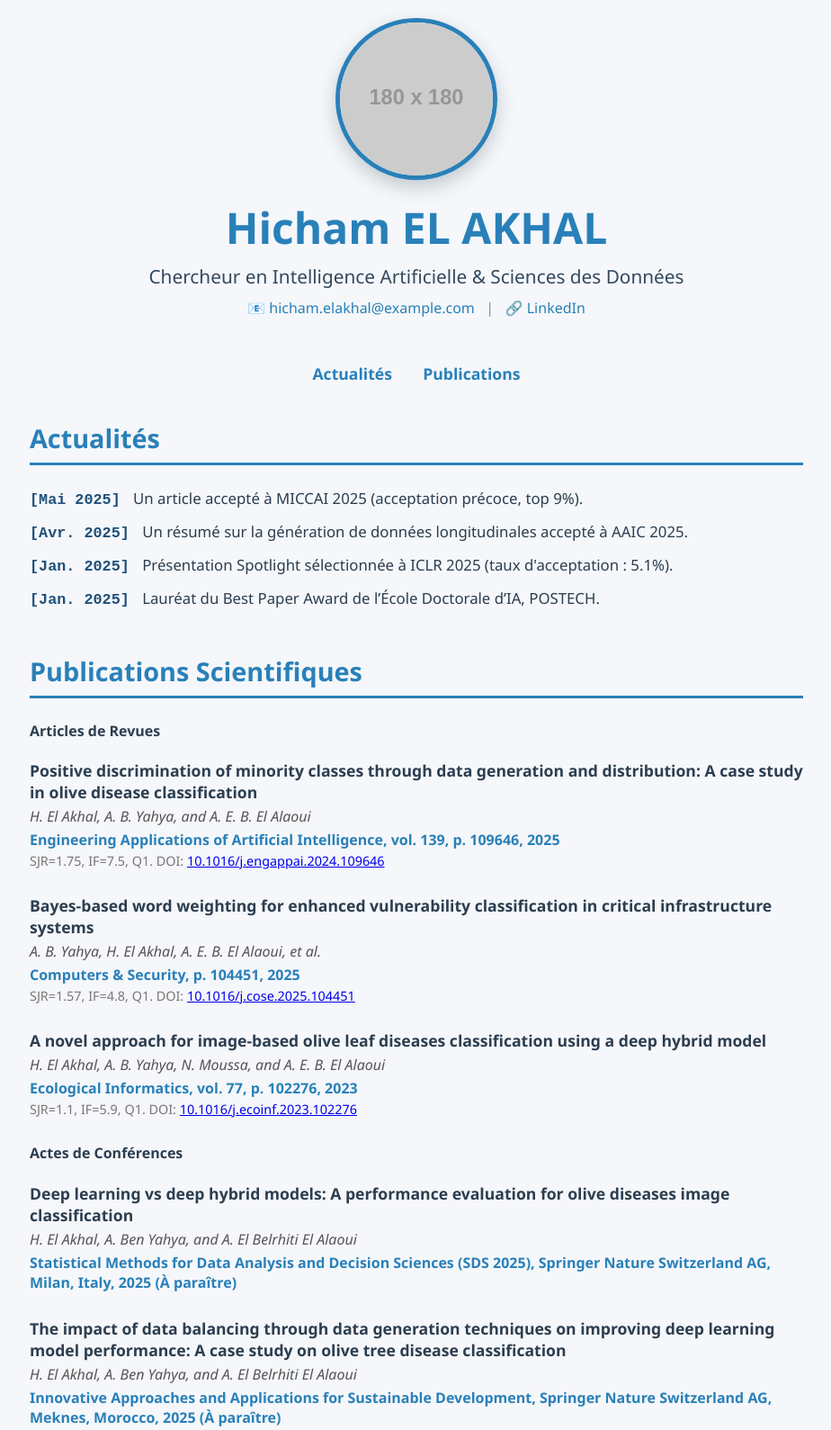
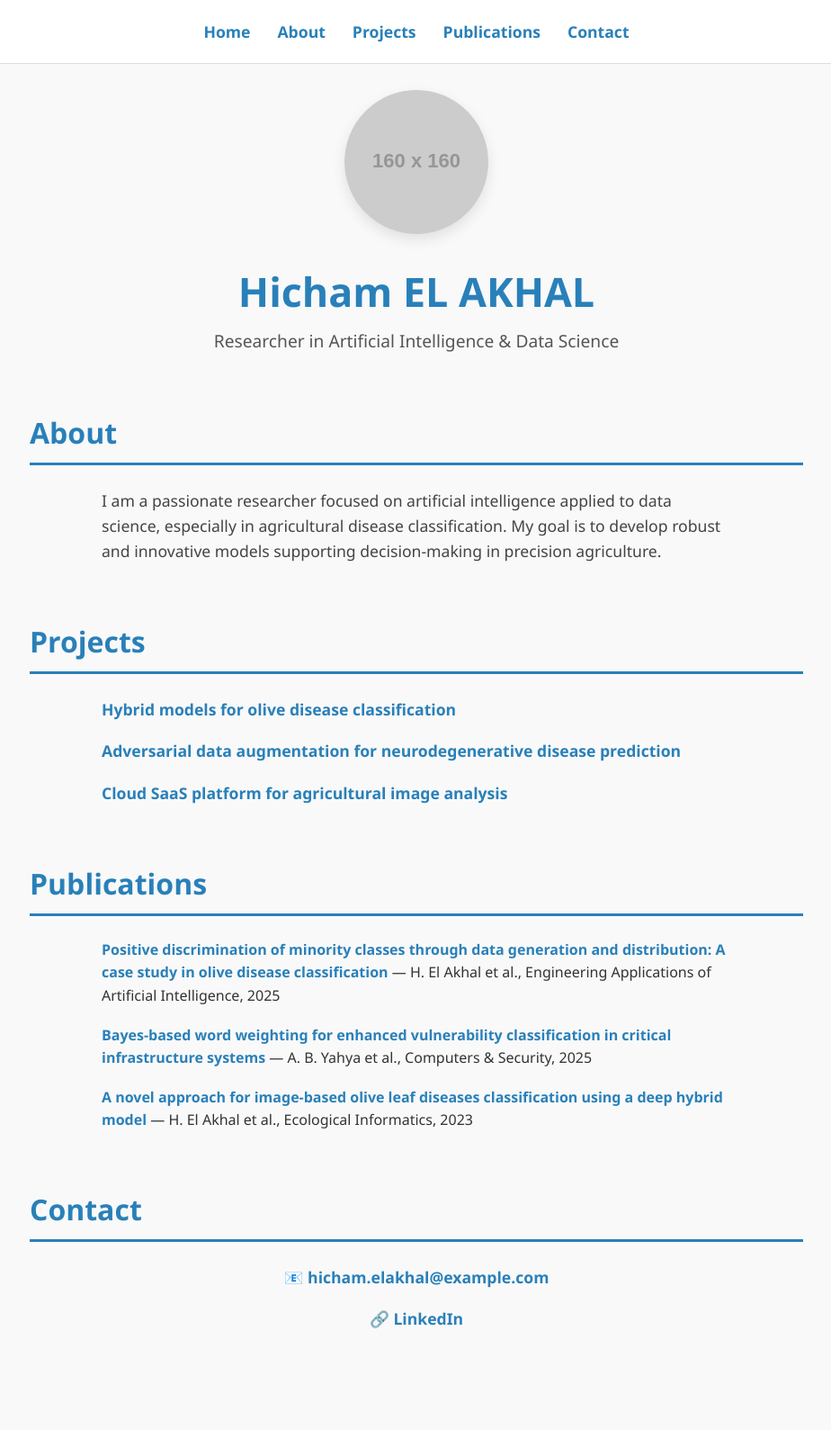
Before and after one commit to Hicham0037/Hicham0037.github.io-, a plain HTML site: page index.html in a window 1280 px wide. Shown: the top 1589 px of the page at 90% size, without its empty margins (177-1101 px from the left). After the commit the page ends 1539 px from the top, so only its background shows below. Drawn offline with Linux system fonts and the light colour scheme; placeholder pictures from the web are drawn by us.

Commit message:
Update index.html

```diff
--- a/index.html
+++ b/index.html
@@ -1,254 +1,235 @@
 <!DOCTYPE html>
-<html lang="fr">
+<html lang="en">
 <head>
   <meta charset="UTF-8" />
   <meta name="viewport" content="width=device-width, initial-scale=1" />
-<title>Hicham EL AKHAL - Profil Professionnel</title>
+  <title>Hicham EL AKHAL - Portfolio</title>
   <style>
-  /* Reset basique */
-  * {
+    /* Reset */
+    *, *::before, *::after {
       box-sizing: border-box;
     }
-
     body {
-    font-family: 'Segoe UI', Tahoma, Geneva, Verdana, sans-serif;
-    background: #f5f7fa;
-    color: #2c3e50;
-    margin: 0;
-    padding: 20px;
-    max-width: 900px;
-    margin-left: auto;
-    margin-right: auto;
+      margin: 0; font-family: 'Segoe UI', Tahoma, Geneva, Verdana, sans-serif;
+      background: #f9f9f9; color: #222;
+      line-height: 1.6;
+    }
+    a {
+      color: #2980b9; text-decoration: none;
+    }
+    a:hover {
+      text-decoration: underline;
     }
 
+    /* Nav */
+    nav {
+      position: fixed;
+      top: 0; left: 0; right: 0;
+      background: #fff;
+      border-bottom: 1px solid #ddd;
+      display: flex;
+      justify-content: center;
+      padding: 1rem 0;
+      z-index: 1000;
+    }
+    nav a {
+      margin: 0 15px;
+      font-weight: 600;
+      font-size: 1.1rem;
+      padding: 5px 0;
+      transition: border-bottom 0.3s;
+    }
+    nav a:hover,
+    nav a.active {
+      border-bottom: 3px solid #2980b9;
+      color: #2980b9;
+    }
+
+    /* Container */
+    .container {
+      max-width: 900px;
+      margin: 100px auto 50px;
+      padding: 0 20px;
+    }
+
+    /* Header */
     header {
       text-align: center;
       margin-bottom: 50px;
     }
-
-  .profile-photo {
-    width: 180px;
-    height: 180px;
+    .profile-pic {
+      width: 160px;
+      height: 160px;
       border-radius: 50%;
       object-fit: cover;
-    box-shadow: 0 8px 20px rgba(44, 62, 80, 0.25);
-    border: 5px solid #2980b9;
-    margin: 0 auto 20px auto;
-    display: block;
-    transition: transform 0.3s ease;
+      box-shadow: 0 6px 15px rgba(0,0,0,0.1);
+      margin-bottom: 20px;
     }
-  .profile-photo:hover {
-    transform: scale(1.05);
-    box-shadow: 0 12px 30px rgba(41, 128, 185, 0.5);
+    header h1 {
+      margin: 0;
+      font-size: 2.8rem;
+      color: #2980b9;
+    }
+    header p {
+      font-size: 1.2rem;
+      color: #555;
+      margin-top: 5px;
     }
 
-  h1 {
-    font-size: 3rem;
-    margin: 0 0 8px;
+    /* Sections */
+    section {
+      margin-bottom: 60px;
+    }
+    section h2 {
+      border-bottom: 3px solid #2980b9;
+      padding-bottom: 8px;
+      color: #2980b9;
       font-weight: 700;
+      margin-bottom: 25px;
+      font-size: 2rem;
+    }
+
+    /* About */
+    #about p {
+      max-width: 700px;
+      margin: 0 auto;
+      font-size: 1.1rem;
+      color: #444;
+    }
+
+    /* Projects */
+    .project-list {
+      list-style: none;
+      padding-left: 0;
+      max-width: 700px;
+      margin: 0 auto;
+    }
+    .project-list li {
+      margin-bottom: 18px;
+    }
+    .project-list a {
+      font-weight: 600;
+      font-size: 1.1rem;
+    }
+
+    /* Publications */
+    .publication-list {
+      max-width: 700px;
+      margin: 0 auto;
+      padding-left: 0;
+      list-style: none;
+    }
+    .publication-list li {
+      margin-bottom: 18px;
+      font-size: 1rem;
+      color: #333;
+    }
+    .publication-list li a {
+      font-weight: 600;
       color: #2980b9;
     }
 
-  h2 {
-    font-weight: 400;
-    font-size: 1.3rem;
-    margin: 0 0 10px;
-    color: #34495e;
+    /* Contact */
+    #contact p {
+      text-align: center;
+      font-size: 1.1rem;
+      color: #555;
+    }
+    #contact a {
+      color: #2980b9;
+      font-weight: 600;
     }
 
-  .contact-info {
+    /* Responsive */
+    @media (max-width: 600px) {
+      nav a {
+        margin: 0 10px;
         font-size: 1rem;
-    color: #7f8c8d;
-    margin-bottom: 40px;
       }
-
-  .contact-info a {
-    color: #2980b9;
-    text-decoration: none;
-    transition: color 0.2s;
+      .container {
+        margin-top: 80px;
       }
-  .contact-info a:hover {
-    color: #1f4f7a;
+      header h1 {
+        font-size: 2rem;
       }
-
-  nav {
-    text-align: center;
-    margin-bottom: 40px;
-  }
-  nav a {
-    color: #2980b9;
-    font-weight: 600;
-    text-decoration: none;
-    margin: 0 15px;
-    font-size: 1.1rem;
-    transition: color 0.3s;
-  }
-  nav a:hover {
-    color: #1f4f7a;
-  }
-
-  section {
-    margin-bottom: 50px;
-  }
-
-  section h3 {
-    font-weight: 700;
-    color: #2980b9;
-    border-bottom: 3px solid #2980b9;
-    padding-bottom: 8px;
-    margin-bottom: 25px;
-    font-size: 1.8rem;
-  }
-
-  /* News */
-  .news-list {
-    list-style-type: none;
-    padding-left: 0;
-  }
-  .news-list li {
-    margin-bottom: 14px;
-    font-size: 1.05rem;
-  }
-  .news-date {
-    font-weight: 700;
-    color: #1f4f7a;
-    margin-right: 10px;
-    min-width: 90px;
-    display: inline-block;
-    font-family: monospace;
-  }
-
-  /* Publications */
-  .pub {
-    margin-bottom: 28px;
-  }
-  .pub-title {
-    font-weight: 700;
-    font-size: 1.1rem;
-    color: #2c3e50;
-    margin-bottom: 4px;
-  }
-  .pub-authors {
-    font-style: italic;
-    color: #555;
-    margin-bottom: 4px;
-  }
-  .pub-venue {
-    font-weight: 600;
-    color: #2980b9;
-    margin-bottom: 3px;
-  }
-  .pub-note {
-    color: #777;
-    font-size: 0.9rem;
-    font-style: normal;
-  }
-
-  @media (max-width: 600px) {
-    body {
-      padding: 15px;
-    }
-    .news-date {
-      min-width: 70px;
+      section h2 {
+        font-size: 1.6rem;
       }
     }
   </style>
 </head>
 <body>
 
-<header>
-  <img src="https://via.placeholder.com/180" alt="Photo professionnelle de Hicham EL AKHAL" class="profile-photo" />
-  <h1>Hicham EL AKHAL</h1>
-  <h2>Chercheur en Intelligence Artificielle & Sciences des Données</h2>
-  <div class="contact-info">
-    📧 <a href="mailto:hicham.elakhal@example.com">hicham.elakhal@example.com</a> &nbsp;&nbsp;|&nbsp;&nbsp;
-    🔗 <a href="https://linkedin.com/in/hichamelakhal" target="_blank" rel="noopener noreferrer">LinkedIn</a>
-  </div>
-</header>
-
   <nav>
-  <a href="#news">Actualités</a>
+    <a href="#home" class="active">Home</a>
+    <a href="#about">About</a>
+    <a href="#projects">Projects</a>
     <a href="#publications">Publications</a>
+    <a href="#contact">Contact</a>
   </nav>
 
-<section id="news">
-  <h3>Actualités</h3>
-  <ul class="news-list">
-    <li><span class="news-date">[Mai 2025]</span> Un article accepté à MICCAI 2025 (acceptation précoce, top 9%).</li>
-    <li><span class="news-date">[Avr. 2025]</span> Un résumé sur la génération de données longitudinales accepté à AAIC 2025.</li>
-    <li><span class="news-date">[Jan. 2025]</span> Présentation Spotlight sélectionnée à ICLR 2025 (taux d'acceptation : 5.1%).</li>
-    <li><span class="news-date">[Jan. 2025]</span> Lauréat du Best Paper Award de l’École Doctorale d’IA, POSTECH.</li>
+  <div class="container">
+    <section id="home">
+      <header>
+        <img src="https://via.placeholder.com/160" alt="Photo of Hicham EL AKHAL" class="profile-pic" />
+        <h1>Hicham EL AKHAL</h1>
+        <p>Researcher in Artificial Intelligence & Data Science</p>
+      </header>
+    </section>
+
+    <section id="about">
+      <h2>About</h2>
+      <p>
+        I am a passionate researcher focused on artificial intelligence applied to data science, especially in agricultural disease classification. My goal is to develop robust and innovative models supporting decision-making in precision agriculture.
+      </p>
+    </section>
+
+    <section id="projects">
+      <h2>Projects</h2>
+      <ul class="project-list">
+        <li><a href="#">Hybrid models for olive disease classification</a></li>
+        <li><a href="#">Adversarial data augmentation for neurodegenerative disease prediction</a></li>
+        <li><a href="#">Cloud SaaS platform for agricultural image analysis</a></li>
       </ul>
     </section>
 
     <section id="publications">
-  <h3>Publications Scientifiques</h3>
-  <h4>Articles de Revues</h4>
+      <h2>Publications</h2>
+      <ul class="publication-list">
+        <li><a href="https://doi.org/10.1016/j.engappai.2024.109646" target="_blank" rel="noopener noreferrer">Positive discrimination of minority classes through data generation and distribution: A case study in olive disease classification</a> — H. El Akhal et al., Engineering Applications of Artificial Intelligence, 2025</li>
+        <li><a href="https://doi.org/10.1016/j.cose.2025.104451" target="_blank" rel="noopener noreferrer">Bayes-based word weighting for enhanced vulnerability classification in critical infrastructure systems</a> — A. B. Yahya et al., Computers & Security, 2025</li>
+        <li><a href="https://doi.org/10.1016/j.ecoinf.2023.102276" target="_blank" rel="noopener noreferrer">A novel approach for image-based olive leaf diseases classification using a deep hybrid model</a> — H. El Akhal et al., Ecological Informatics, 2023</li>
+      </ul>
+    </section>
 
-  <div class="pub">
-    <div class="pub-title">Positive discrimination of minority classes through data generation and distribution: A case study in olive disease classification</div>
-    <div class="pub-authors">H. El Akhal, A. B. Yahya, and A. E. B. El Alaoui</div>
-    <div class="pub-venue">Engineering Applications of Artificial Intelligence, vol. 139, p. 109646, 2025</div>
-    <div class="pub-note">SJR=1.75, IF=7.5, Q1. DOI: <a href="https://doi.org/10.1016/j.engappai.2024.109646" target="_blank" rel="noopener noreferrer">10.1016/j.engappai.2024.109646</a></div>
+    <section id="contact">
+      <h2>Contact</h2>
+      <p>📧 <a href="mailto:hicham.elakhal@example.com">hicham.elakhal@example.com</a></p>
+      <p>🔗 <a href="https://linkedin.com/in/hichamelakhal" target="_blank" rel="noopener noreferrer">LinkedIn</a></p>
+    </section>
   </div>
 
-  <div class="pub">
-    <div class="pub-title">Bayes-based word weighting for enhanced vulnerability classification in critical infrastructure systems</div>
-    <div class="pub-authors">A. B. Yahya, H. El Akhal, A. E. B. El Alaoui, et al.</div>
-    <div class="pub-venue">Computers & Security, p. 104451, 2025</div>
-    <div class="pub-note">SJR=1.57, IF=4.8, Q1. DOI: <a href="https://doi.org/10.1016/j.cose.2025.104451" target="_blank" rel="noopener noreferrer">10.1016/j.cose.2025.104451</a></div>
-  </div>
+  <script>
+    // Navigation active link highlight on scroll
+    const sections = document.querySelectorAll("section");
+    const navLinks = document.querySelectorAll("nav a");
 
-  <div class="pub">
-    <div class="pub-title">A novel approach for image-based olive leaf diseases classification using a deep hybrid model</div>
-    <div class="pub-authors">H. El Akhal, A. B. Yahya, N. Moussa, and A. E. B. El Alaoui</div>
-    <div class="pub-venue">Ecological Informatics, vol. 77, p. 102276, 2023</div>
-    <div class="pub-note">SJR=1.1, IF=5.9, Q1. DOI: <a href="https://doi.org/10.1016/j.ecoinf.2023.102276" target="_blank" rel="noopener noreferrer">10.1016/j.ecoinf.2023.102276</a></div>
-  </div>
+    window.addEventListener("scroll", () => {
+      let current = "";
+      sections.forEach(section => {
+        const sectionTop = section.offsetTop - 80;
+        if (pageYOffset >= sectionTop) {
+          current = section.getAttribute("id");
+        }
+      });
 
-  <h4>Actes de Conférences</h4>
-
-  <div class="pub">
-    <div class="pub-title">Deep learning vs deep hybrid models: A performance evaluation for olive diseases image classification</div>
-    <div class="pub-authors">H. El Akhal, A. Ben Yahya, and A. El Belrhiti El Alaoui</div>
-    <div class="pub-venue">Statistical Methods for Data Analysis and Decision Sciences (SDS 2025), Springer Nature Switzerland AG, Milan, Italy, 2025 (À paraître)</div>
-  </div>
-
-  <div class="pub">
-    <div class="pub-title">The impact of data balancing through data generation techniques on improving deep learning model performance: A case study on olive tree disease classification</div>
-    <div class="pub-authors">H. El Akhal, A. Ben Yahya, and A. El Belrhiti El Alaoui</div>
-    <div class="pub-venue">Innovative Approaches and Applications for Sustainable Development, Springer Nature Switzerland AG, Meknes, Morocco, 2025 (À paraître)</div>
-  </div>
-
-  <div class="pub">
-    <div class="pub-title">Enhanced classification of embedded system vulnerabilities using ensemble embedding and bilstm networks</div>
-    <div class="pub-authors">A. B. Yahya, H. El Akhal, and A. El Belrhiti El Alaoui</div>
-    <div class="pub-venue">International Database Engineered Applications Symposium, Springer, 2024, pp. 35–48</div>
-    <div class="pub-note">DOI: <a href="https://doi.org/10.1007/978-3-031-83472-1_3" target="_blank" rel="noopener noreferrer">10.1007/978-3-031-83472-1_3</a></div>
-  </div>
-
-  <div class="pub">
-    <div class="pub-title">Image-based olive disease classification using deep transfer learning</div>
-    <div class="pub-authors">H. El Akhal, A. Ben Yahya, and A. El Belrhiti El Alaoui</div>
-    <div class="pub-venue">ICCSRE 2022, Agadir, 2022 (À paraître)</div>
-  </div>
-
-  <div class="pub">
-    <div class="pub-title">A Comparison of Quantization Techniques for Mobile Olive Disease Detection</div>
-    <div class="pub-authors">S. Chouchf, H. El Akhal, W. Zarrik, and A. El Belrhiti El Alaoui</div>
-    <div class="pub-venue">IRASET 2025, FES, 2025</div>
-    <div class="pub-note">DOI: <a href="https://doi.org/10.1109/IRASET64571.2025.11008013" target="_blank" rel="noopener noreferrer">10.1109/IRASET64571.2025.11008013</a></div>
-  </div>
-
-  <h4>Livres et Chapitres</h4>
-
-  <div class="pub">
-    <div class="pub-title">Machine learning-based collection and analysis of embedded systems vulnerabilities</div>
-    <div class="pub-authors">A. B. Yahya, H. El Akhal, and A. E. B. El Alaoui</div>
-    <div class="pub-venue">In *Enhancing Performance, Efficiency, and Security Through Complex Systems Control*, IGI Global Scientific Publishing, 2024, pp. 242–261</div>
-    <div class="pub-note">DOI: <a href="https://doi.org/10.4018/979-8-3693-0497-6.ch014" target="_blank" rel="noopener noreferrer">10.4018/979-8-3693-0497-6.ch014</a></div>
-  </div>
-</section>
-
+      navLinks.forEach(link => {
+        link.classList.remove("active");
+        if (link.getAttribute("href") === "#" + current) {
+          link.classList.add("active");
+        }
+      });
+    });
+  </script>
 </body>
 </html>
```
Lines whose indentation alone changed are shown as unchanged.
